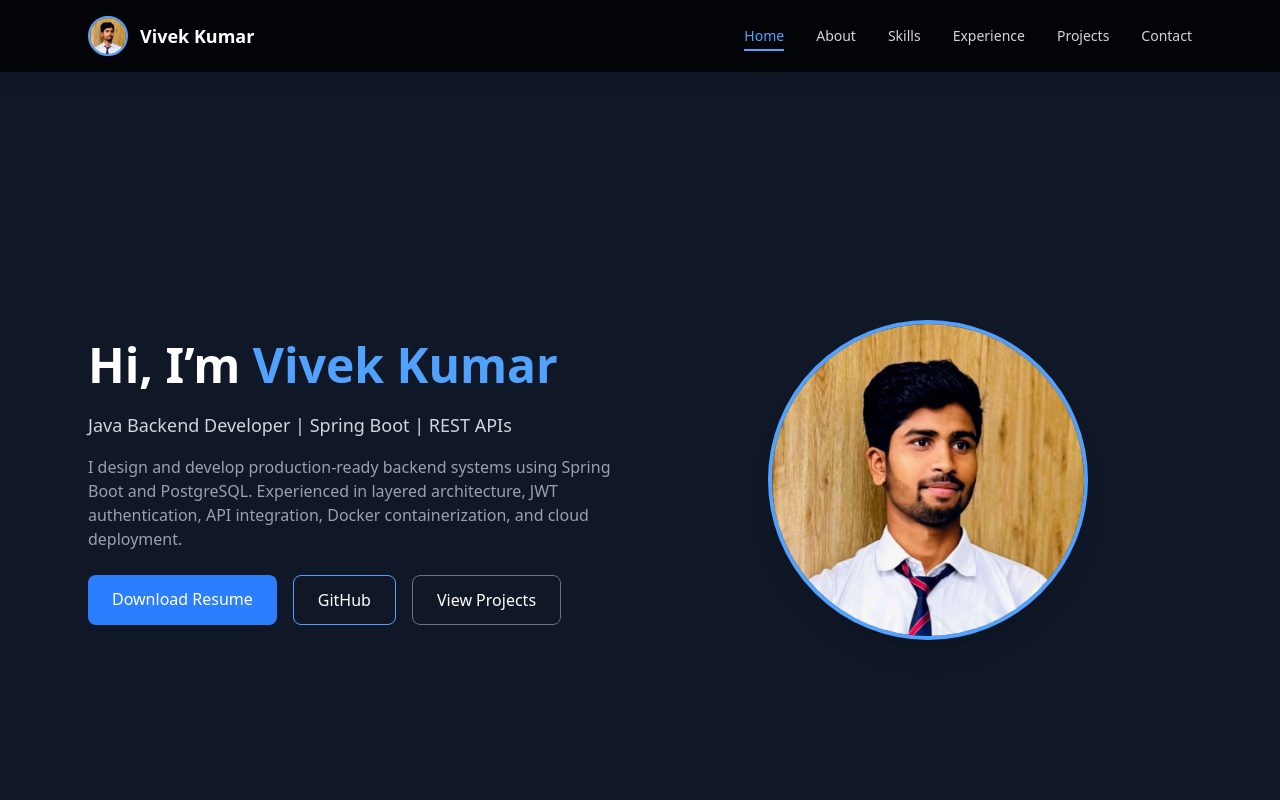
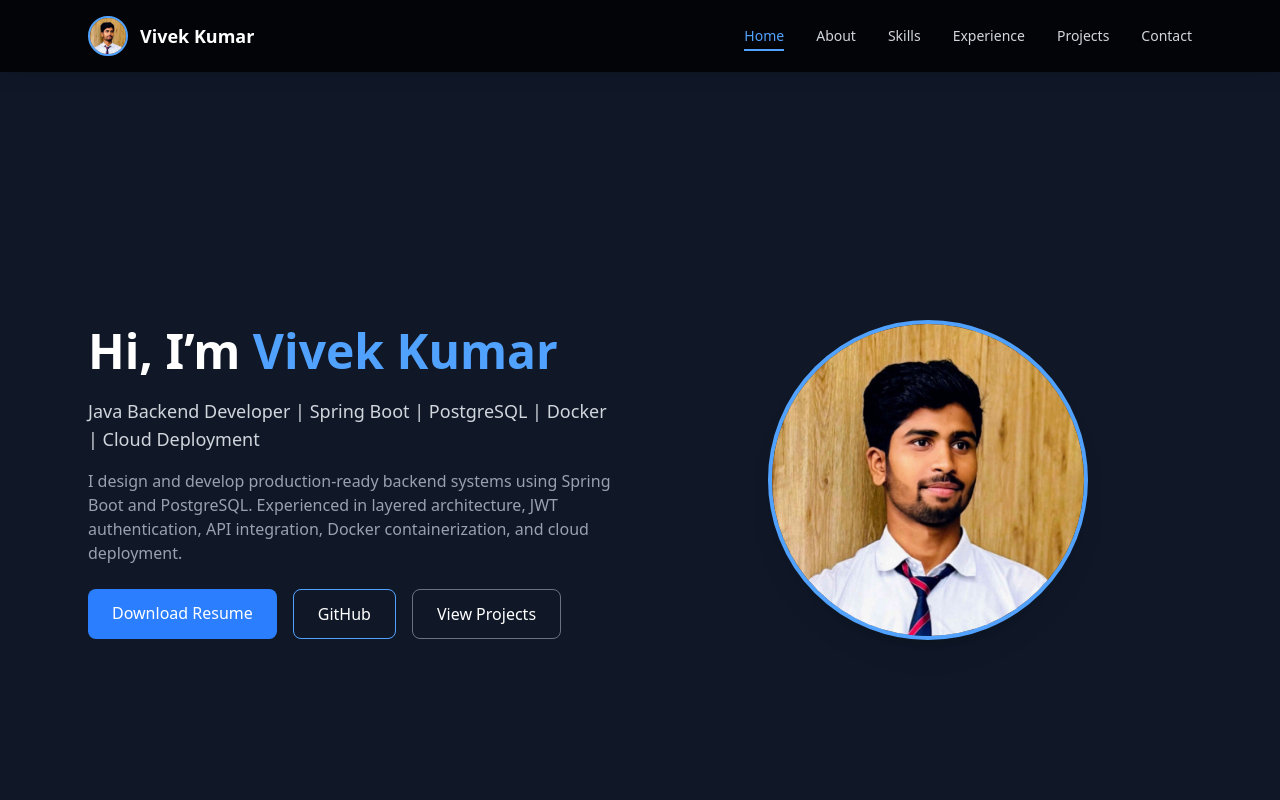
Before and after one commit to vivekkushwahaofficial/vivek-portfolio, a React (Vite) app: page / in a window 1280 px wide. Shown: the top 800 px of the page. Built offline with nearby package versions, Linux system fonts and the light colour scheme.

Commit message:
updated code

```diff
--- a/src/pages/Home.jsx
+++ b/src/pages/Home.jsx
@@ -16,7 +16,7 @@ function Home() {
           </h1>
 
           <p className="mt-4 text-gray-300 text-lg">
-            Java Backend Developer | Spring Boot | REST APIs
+            Java Backend Developer | Spring Boot | PostgreSQL | Docker | Cloud Deployment
           </p>
 
           <p className="mt-4 text-gray-400">
```
Also changed, not shown: 1 other file (tests, documents, lock files or other folders).
